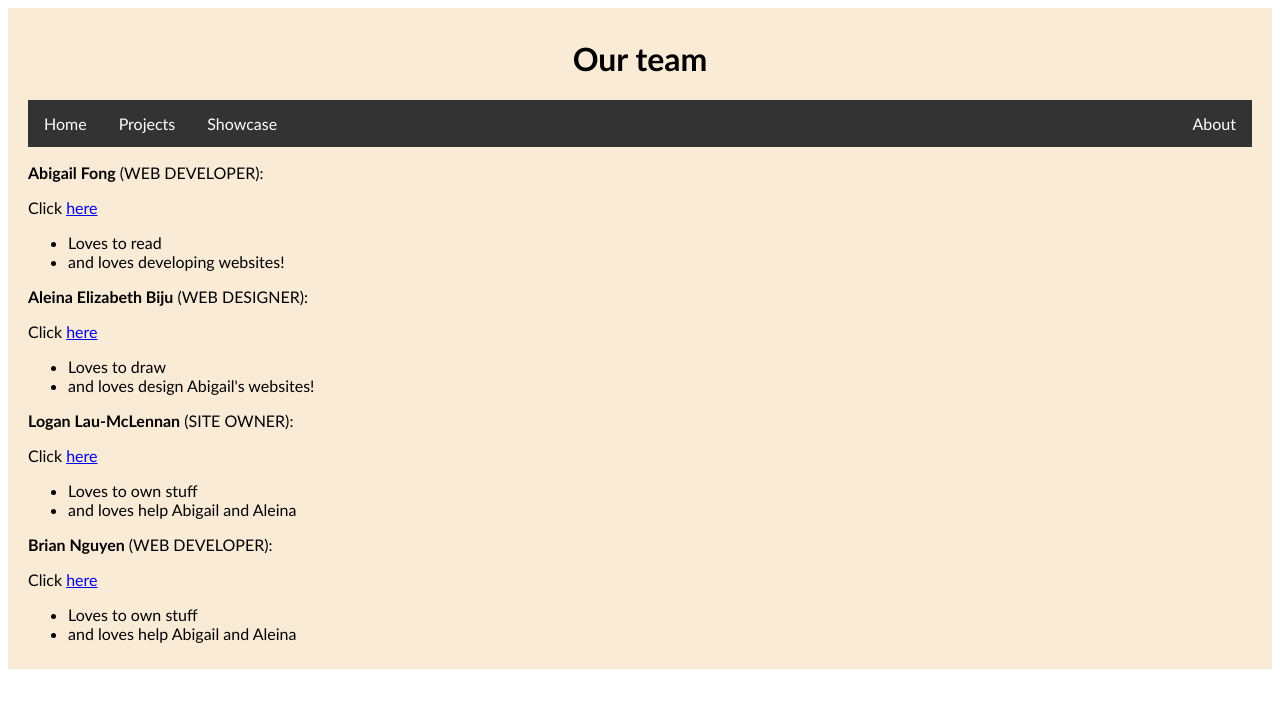
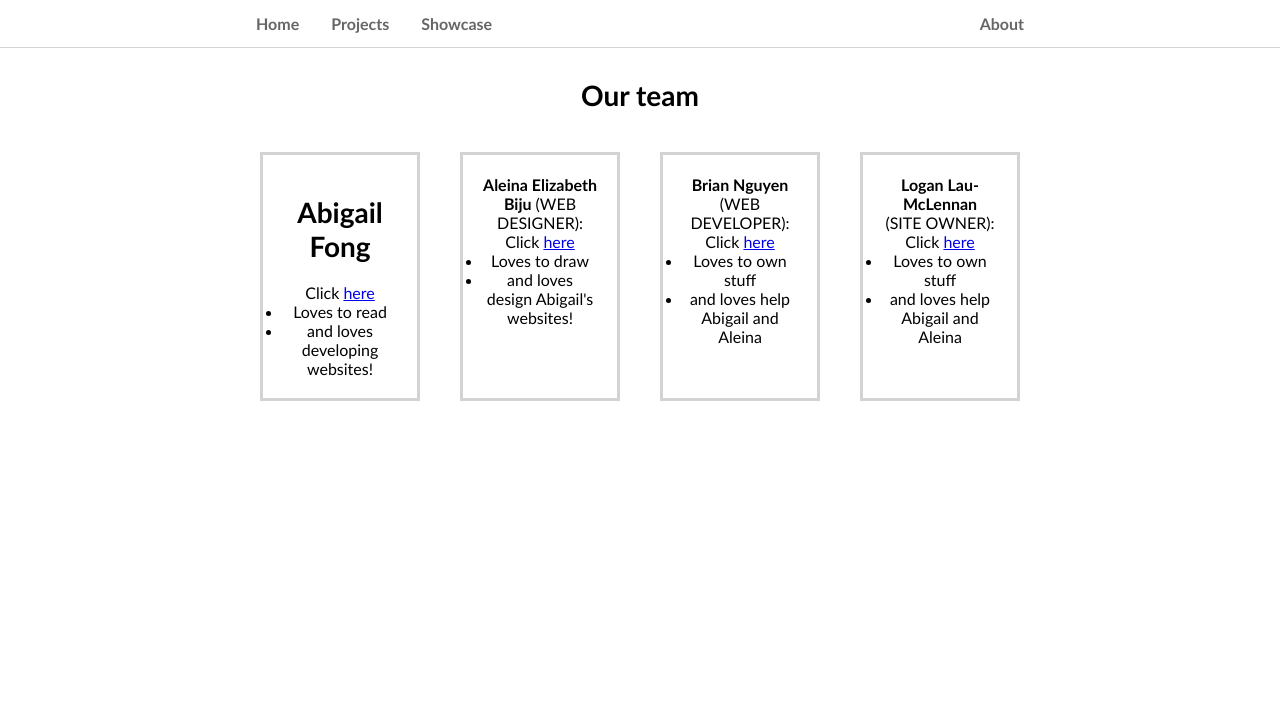
Before and after one commit to pigsteel/1xd3-web-page, a plain HTML site: page team/about.html in a window 1280 px wide. Drawn offline with Linux system fonts and the light colour scheme.

Commit message:
Style changes and some format remapping

```diff
--- a/team/about.html
+++ b/team/about.html
@@ -11,11 +11,9 @@ About Us page
 </head>
 
 <body>
-    <div class="wrapper">
-        <div class = "centered-text">
-            <h1><strong>Our team</strong></h1>
-        </div>
-        <div class="navigation-bar">
+    <nav class="navigation-bar">
+        <div class="margin-five">
+            <div class="navigation-content">
                 <ul>
                     <li><a href="index.html">Home</a></li>
                     <li><a href="project.html">Projects</a></li>
@@ -23,28 +21,33 @@ About Us page
                     <li style="float:right"><a href="about.html">About</a></li>
                 </ul>
             </div>
-        <div id="content">
-            <p><strong>Abigail Fong</strong> (WEB DEVELOPER):</p>
+        </div>
+    </nav>
+    <div class="wrapper">
+        <div class = "centered-text">
+            <h1><strong>Our team</strong></h1>
+        </div>
+        <div id="content" class="margin-five">
+            <div class="team-list">
+                <div class="team-element">
+                    <h1>Abigail Fong</h1>
                     <p>Click <a href="https://www.linkedin.com/in/abigailfong2/" target="_blank">here</a></p>
                     <ul>
                         <li>Loves to read</li>
                         <li>and loves developing websites!</li>
                     </ul>
+                </div>
 
+                <div class="team-element">
                     <p><strong>Aleina Elizabeth Biju</strong> (WEB DESIGNER):</p>
                     <p>Click <a href="https://www.linkedin.com/in/aleina-elizabeth-biju-383320285/" target="_blank">here</a></p>
                     <ul>
                         <li>Loves to draw</li>
                         <li>and loves design Abigail's websites!</li>
                     </ul>
+                </div>
 
-            <p><strong>Logan Lau-McLennan</strong> (SITE OWNER):</p>
-            <p>Click <a href="https://www.linkedin.com/in/logan-lau-mclennan-a1b6862a7/" target="_blank">here</a></p>
-            <ul>
-                <li>Loves to own stuff</li>
-                <li>and loves help Abigail and Aleina</li>
-            </ul>
-
+                <div class="team-element">
                     <p><strong>Brian Nguyen</strong> (WEB DEVELOPER):</p>
                     <p>Click <a href="https://www.linkedin.com/in/logan-lau-mclennan-a1b6862a7/" target="_blank">here</a></p>
 
@@ -53,6 +56,17 @@ About Us page
                         <li>and loves help Abigail and Aleina</li>
                     </ul>
                 </div>
+
+                <div class="team-element">
+                    <p><strong>Logan Lau-McLennan</strong> (SITE OWNER):</p>
+                    <p>Click <a href="https://www.linkedin.com/in/logan-lau-mclennan-a1b6862a7/" target="_blank">here</a></p>
+                    <ul>
+                        <li>Loves to own stuff</li>
+                        <li>and loves help Abigail and Aleina</li>
+                    </ul>
+                </div>
+            </div>
+        </div>
     </div>
 </body>
 
--- a/team/css/style.css
+++ b/team/css/style.css
@@ -1,40 +1,81 @@
+
+* { /* global ruleset reset */
+    padding: 0;
+    margin: 0;
+    font-family:'Gill Sans', 'Gill Sans MT', Calibri, 'Trebuchet MS', sans-serif;
+}
+
+#content { /* this should stay at the top */
+    h1 {
+        font-size: 28px;
+        padding: 20px 0px;
+    }
+}
+
+h1 {
+    font-size: 28px;
+    padding: 20px 0px;
+}
+
 .wrapper {
-    margin-right: auto;
-    margin-left: auto;
-    padding-top: 10px;
-    padding-right: 20px;
-    padding-left: 20px;
-    padding-bottom: 10px;
-    background-color: antiquewhite;
-    font-family:'Gill Sans', 'Gill Sans MT', Calibri, 'Trebuchet MS', sans-serif
+    margin: auto;
+    padding: 10px 14px;
+    background-color: white;
 }
 
 .centered-text {
     text-align: center;
 }
 
-.navigation-bar li a {
+.margin-five {
+    margin: auto;
+    width: 90%;
+    max-width: 800px;
+}
+
+.navigation-bar {
+    display: flexbox;
+    background-color: white;
+    border-bottom: solid lightgray;
+    border-bottom-width: 1px;
+}
+
+.navigation-content {
+    display: flexbox;
+}
+
+.navigation-content li a {
     display: block;
-    color: white;
+    color: #666;
     text-align: center;
     padding: 14px 16px;
     text-decoration: none;
     float: left;
+    font-weight: bold;
 }
 
-.navigation-bar ul {
+.navigation-content ul {
     list-style-type: none;
-    margin: 0;
-    padding: 0;
     overflow: hidden;
-    background-color: #333;
-}
-#content {
-    h1 {
-        font-size: 28px;
-    }
 }
 
+.team-list {
+    display: flex;
+    justify-content: space-between;
+}
+
+.team-element {
+    text-align: center;
+    background-color: white;
+    margin: 20px;
+    padding: 20px;
+    border: 3px solid lightgrey;
+    width: 30%;
+}
+
+.team-element h1 {
+    font-size: 10px;
+}
 
 .navlink {
     padding: 20px;
@@ -45,8 +86,8 @@
     background-color:rgb(0, 0, 0);
 }
 
-
 /* Change the link color to #111 (black) on hover */
-li a:hover {
-    background-color: #111;
+.navigation-bar li a:hover {
+    background-color: bisque;
+    color: #222;
 }
```
Also changed, not shown: team/design.html (+13 -9 lines), team/index.html (+16 -8 lines), team/project.html (+16 -15 lines), team/showcase.html (+13 -9 lines), team/template.html (+11 -4 lines). Lines whose indentation alone changed are shown as unchanged.
